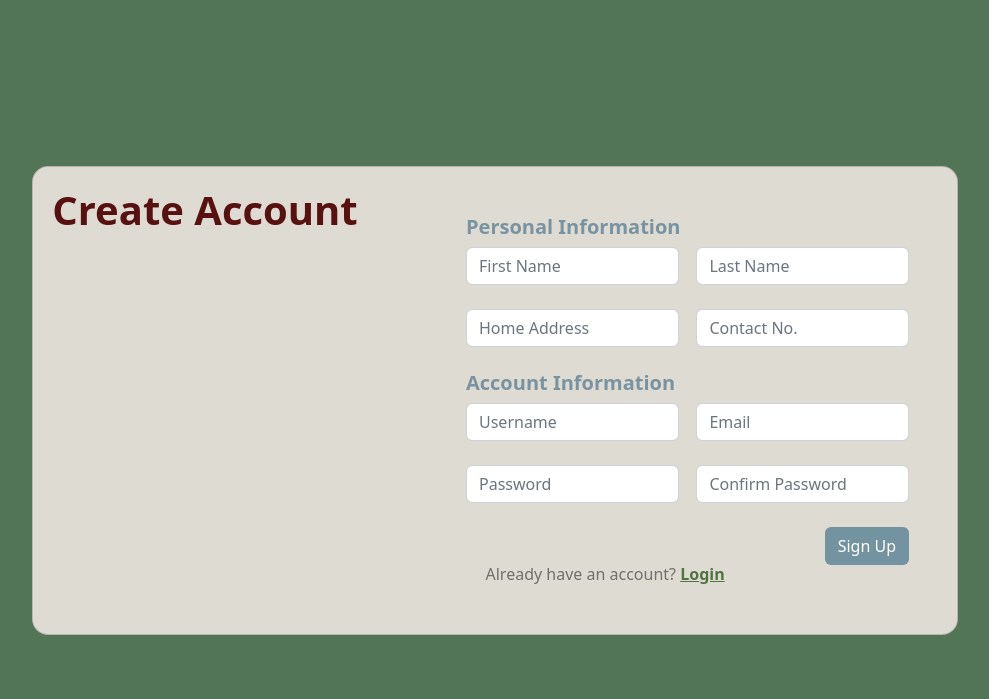
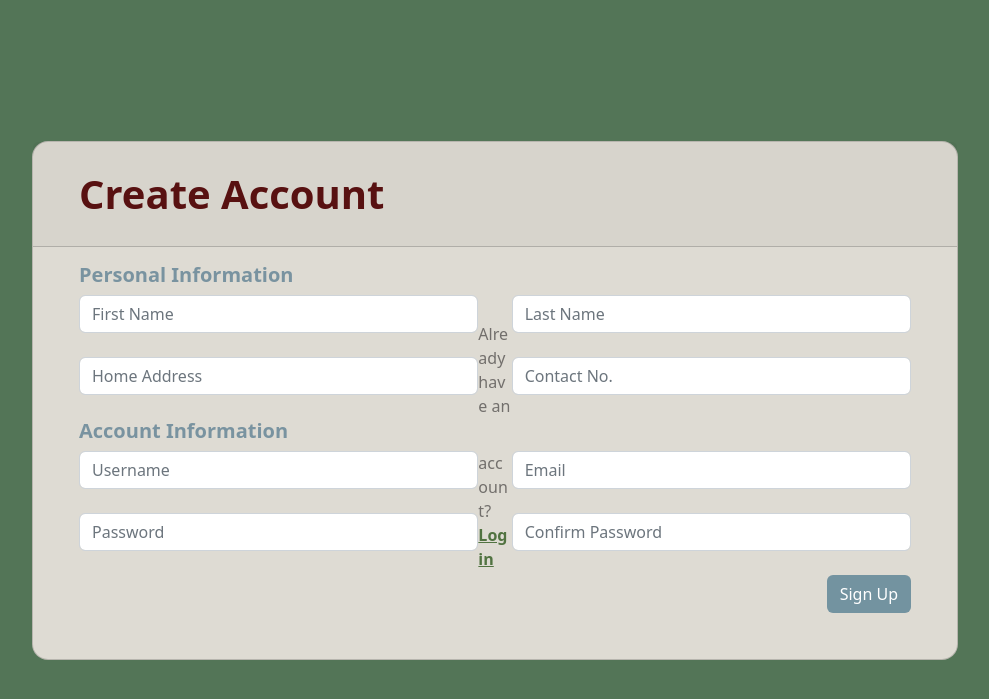
Before and after one commit to acsantos15/timetable, a Spring Boot app: page /signup in a window 1280 px wide. Shown: the top 699 px of the page, without its empty margins (145-1134 px from the left). Run offline with Spring Boot 4, Linux system fonts and the light colour scheme; some of the project's set-up classes (security, data sources, template engines, error pages and the like) are left out, and stand-ins take their place; some libraries are stand-ins or nearby versions.

Commit message:
centered signup

```diff
--- a/src/main/resources/static/css/minicalendar.css
+++ b/src/main/resources/static/css/minicalendar.css
@@ -13,7 +13,7 @@
     vertical-align: middle;
     color: white;
     font-style: normal;
-    font-weight: 700;
+    font-weight: bolder;
 }
 .fc .fc-prev-button,
 .fc .fc-next-button{
--- a/src/main/resources/static/js/fullcalendar.js
+++ b/src/main/resources/static/js/fullcalendar.js
@@ -39,7 +39,7 @@ document.addEventListener('DOMContentLoaded', function() {
             $("#addEnd").val(fEnd);
         },
         selectAllow: function(select) {
-            return moment().diff(select.start, 'days' + 'time') <= 0
+            return moment().diff(select.start, 'days', 'time') <= 0
          },
         defaultDate: new Date(),
         aspectRatio: 2,
--- a/src/main/resources/templates/signup.html
+++ b/src/main/resources/templates/signup.html
@@ -35,17 +35,17 @@
       <div class="row d-flex justify-content-center align-items-center h-100">
         <div class="col col-xl-10">
           <div class="card" style="border-radius: 1rem; background-color: #DEDBD3;;">
-            <div class="row g-0">
 
-              <!-- Left -->
-              <div class="col-md-6 col-lg-5 d-none d-md-block">
-                <div style="margin-top: 5%; margin-left: 5%;margin-bottom: 5%;">
-                <span class="h1 fw-bold mb-0" style="color: rgb(88, 17, 17); font-weight: bold; font-size: 40px;">Create Account</span></div>
+              <!-- Header -->
+              <div class="card-header">
+                <div style="margin: 20px 0 20px 30px;">
+                  <span class="h1 fw-bold mb-0" style="color: rgb(88, 17, 17); font-weight: bold; font-size: 40px;">Create Account</span>
+                </div>
               </div>
 
-              <!-- Right -->
-              <div class="col-md-6 col-lg-7 d-flex align-items-center">
-                <div class="card-body p-4 p-lg-5 text-black">
+              <!-- Body -->
+              <div class="d-flex align-items-center">
+                <div class="card-body" style="margin: 0 30px 30px 30px">
                   <form id="regForm">
                     <h5 style="color: #7993a0; font-weight: bold;">Personal Information</h5>
 
@@ -88,15 +88,12 @@
                     </div>
 
                     <!-- Already Have an Account?-->
-                    <div style="float: right;">
-                      <p style="text-align:left; color:#726F6C; margin: 35px 100px 0px 0px;">Already have an account?
-                        <a th:href="@{/login}" style="color:#517341; font-weight:bold;">Login</a>
-                      </p>
-                    </div>
+                    <p style="text-align:left; color:#726F6C; margin: 35px 100px 0px 0px;">Already have an account?
+                      <a th:href="@{/login}" style="color:#517341; font-weight:bold;">Login</a>
+                    </p>
                   </form>
                 </div>
               </div>
-            </div>
           </div>
         </div>
       </div>
```
